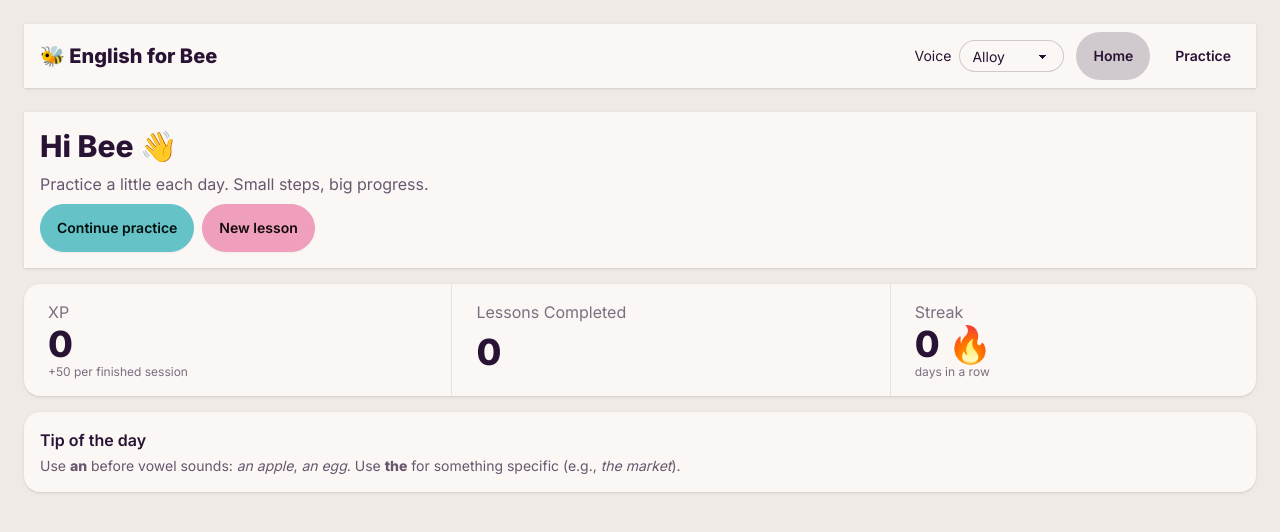
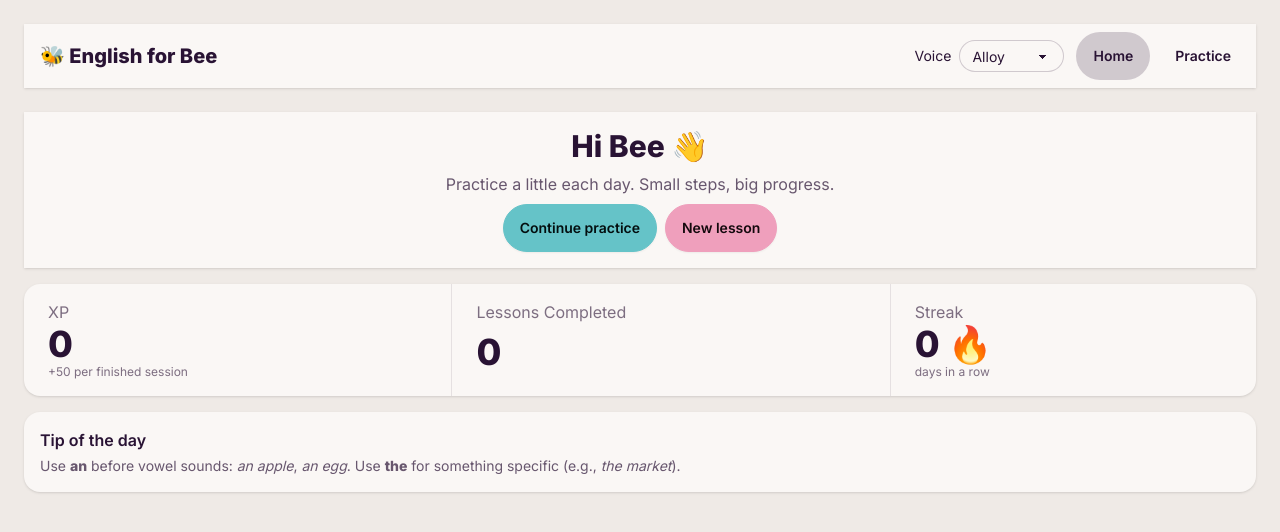
Before and after one commit to Cheasley91/english-for-bee, a React (Vite) app: page / in a window 1280 px wide. Shown: the top 532 px of the page. Built offline with nearby package versions, Linux system fonts and the light colour scheme.

Commit message:
Changed positioning of hero

```diff
--- a/src/App.jsx
+++ b/src/App.jsx
@@ -79,7 +79,7 @@ function decideNextLevelAndCount(level, recentScores) {
 
   let nextLevel = level;
   if (avg >= 0.85 && pos < order.length - 1) nextLevel = order[pos + 1]; // move up if doing great
-  if (avg > 0 && avg <= 0.5 && pos > 0)       nextLevel = order[pos - 1]; // move down if struggling
+  if (avg > 0 && avg <= 0.5 && pos > 0) nextLevel = order[pos - 1]; // move down if struggling
 
   const count = countByLevel[nextLevel] || 6;
   return { nextLevel, count };
@@ -225,7 +225,7 @@ export default function App() {
             setShowThai(false);
             return true;
           }
-        } catch {}
+        } catch { }
       }
       return false;
     } finally {
@@ -309,7 +309,7 @@ export default function App() {
   }
 
   function stopAll(silent = false) {
-    try { stopRec(); } catch {}
+    try { stopRec(); } catch { }
     if (!silent) setHint("");
   }
 
@@ -388,11 +388,11 @@ export default function App() {
 
   function stopAudioNodes() {
     if (rafRef.current) { cancelAnimationFrame(rafRef.current); rafRef.current = null; }
-    try { if (sourceRef.current) sourceRef.current.disconnect(); } catch {}
-    try { if (hpFilterRef.current) hpFilterRef.current.disconnect(); } catch {}
-    try { if (analyserRef.current) analyserRef.current.disconnect(); } catch {}
+    try { if (sourceRef.current) sourceRef.current.disconnect(); } catch { }
+    try { if (hpFilterRef.current) hpFilterRef.current.disconnect(); } catch { }
+    try { if (analyserRef.current) analyserRef.current.disconnect(); } catch { }
     if (audioCtxRef.current) {
-      try { audioCtxRef.current.close(); } catch {}
+      try { audioCtxRef.current.close(); } catch { }
       audioCtxRef.current = null;
     }
   }
@@ -448,7 +448,7 @@ export default function App() {
 
     let nextLevel = currentLevel;
     if (avg >= 0.85 && levelIdx < order.length - 1) nextLevel = order[levelIdx + 1];
-    if (avg > 0 && avg <= 0.5 && levelIdx > 0)       nextLevel = order[levelIdx - 1];
+    if (avg > 0 && avg <= 0.5 && levelIdx > 0) nextLevel = order[levelIdx - 1];
 
     const countByLevel = { A0: 6, A1: 6, A2: 8, B1: 10, B2: 10 };
     const nextCount = countByLevel[nextLevel] || 6;
@@ -520,7 +520,7 @@ export default function App() {
         <div className="w-full">
           {/* Hero */}
           <div className="hero bg-base-100 rounded-none sm:rounded-box shadow mb-4">
-            <div className="hero-content w-full flex-col items-start gap-2">
+            <div className="hero-content w-full flex-col items-center text-center gap-2">
               <h1 className="text-3xl font-extrabold">Hi Bee 👋</h1>
               <p className="text-base-content/70">Practice a little each day. Small steps, big progress.</p>
               <div className="flex gap-2">
```
